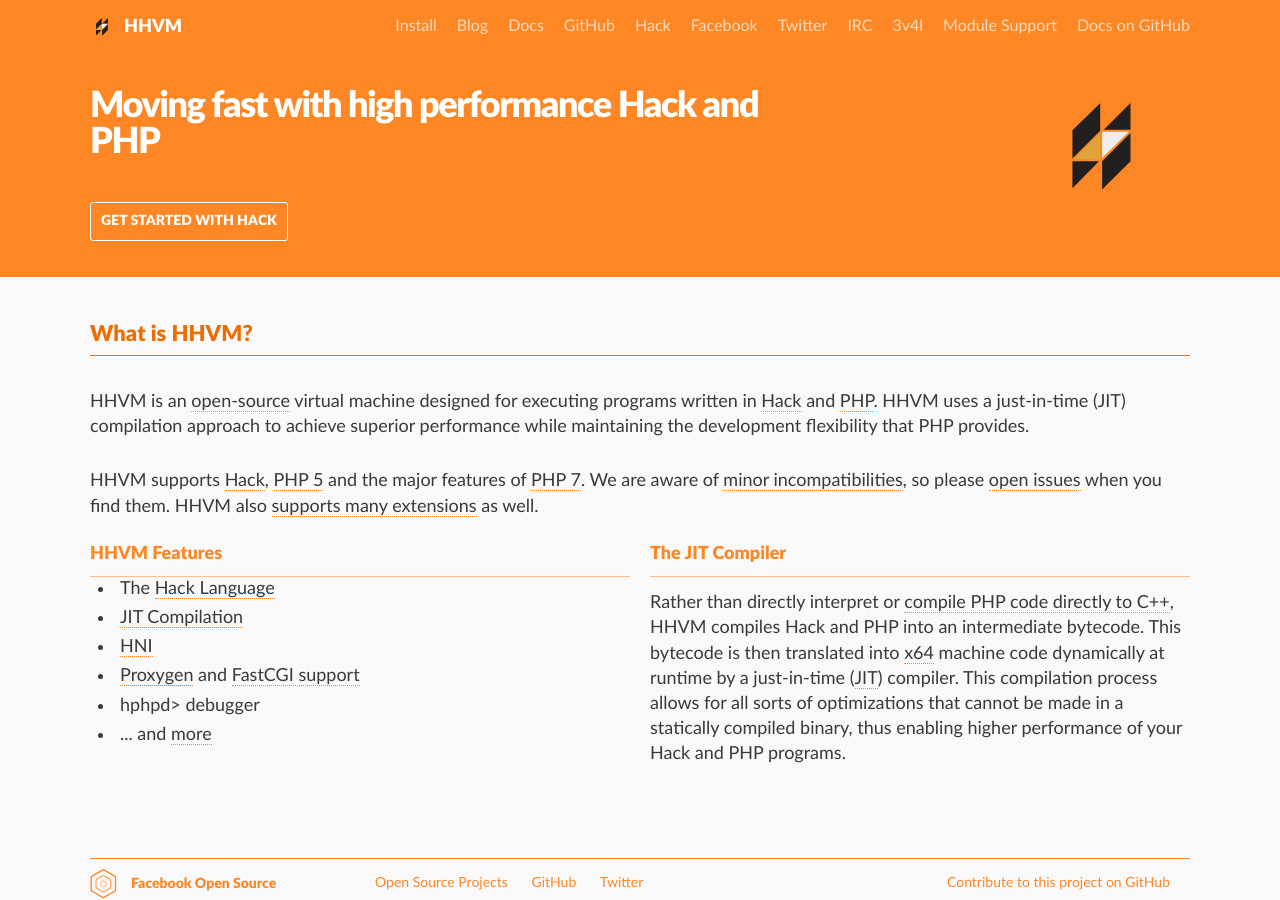
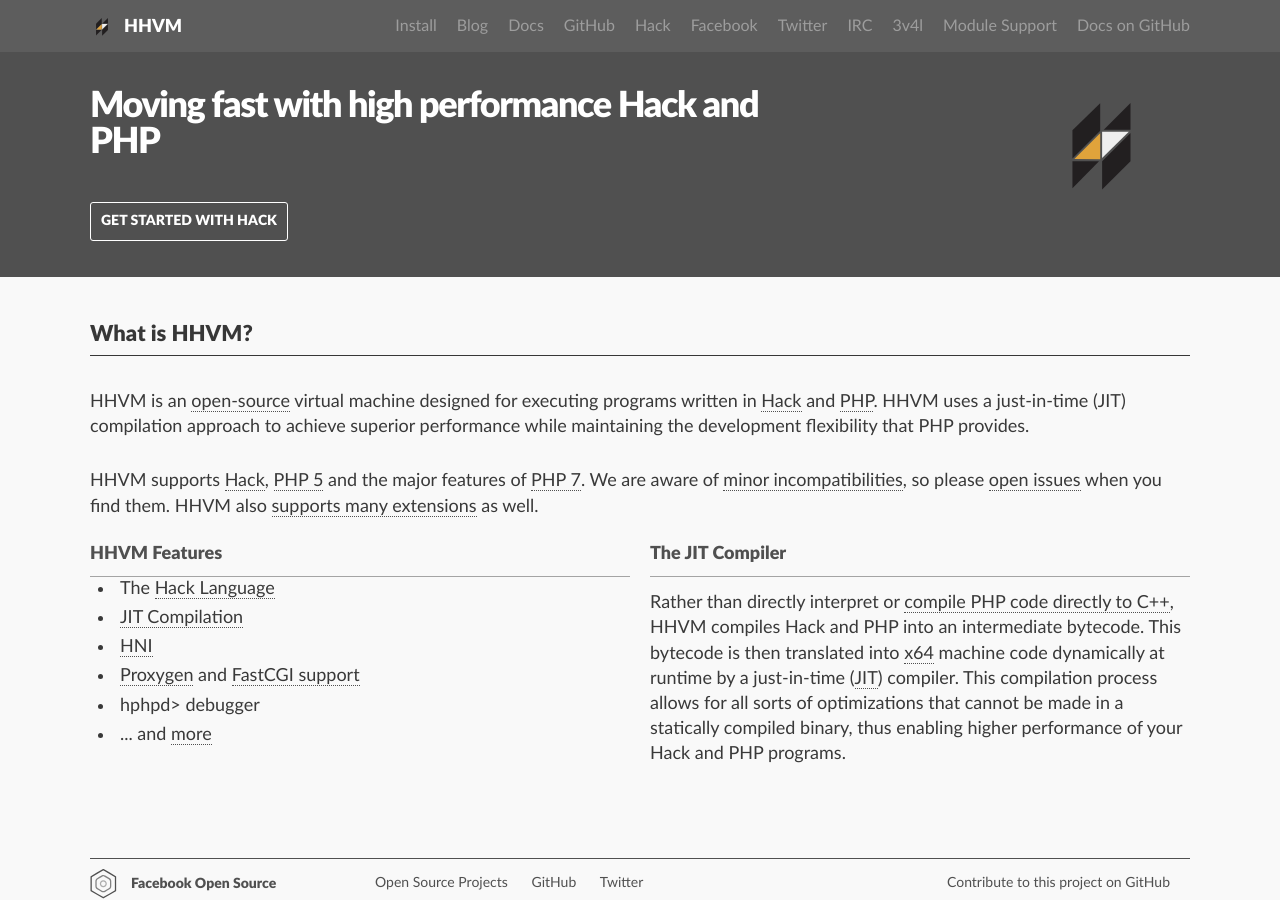
Before and after one commit to hhvm/hhvm.com, a Jekyll site: the page built from docs/index.md, in a window 1280 px wide and 900 px high. Built offline with Jekyll 4.4.1, drawn with Linux system fonts in a browser that asks for light colours.

Commit message:
Change Header bar color to contrast tagline container
Also change primary color

```diff
--- a/docs/_config.yml
+++ b/docs/_config.yml
@@ -14,7 +14,7 @@ ghrepo: "hhvm/hhvm.com"
 # Use these color settings to determine your colour scheme for the site.
 color:
   # primary should be a vivid color that reflects the project's brand
-  primary: "#FD8724"
+  primary: "#505050"
   # secondary should be a subtle light or dark color used on page backgrounds
   secondary: "#f9f9f9"
   # Use the following to specify whether the previous two colours are 'light'
--- a/docs/_sass/_header.scss
+++ b/docs/_sass/_header.scss
@@ -1,5 +1,5 @@
 .fixedHeaderContainer {
-  background: $primary-bg;
+  background: $header-background;
   color: $primary-overlay;
   height: $header-height;
   padding: $header-ptop 0 $header-pbot;
--- a/docs/css/main.scss
+++ b/docs/css/main.scss
@@ -82,6 +82,7 @@ $sidenav-active: 		darken($sidenav, 10%);
 
 $code-bg: 					#002b36;
 
+$header-background: #5d5d5d;
 $header-height: 34px;
 $header-ptop: 10px;
 $header-pbot: 8px;
```
